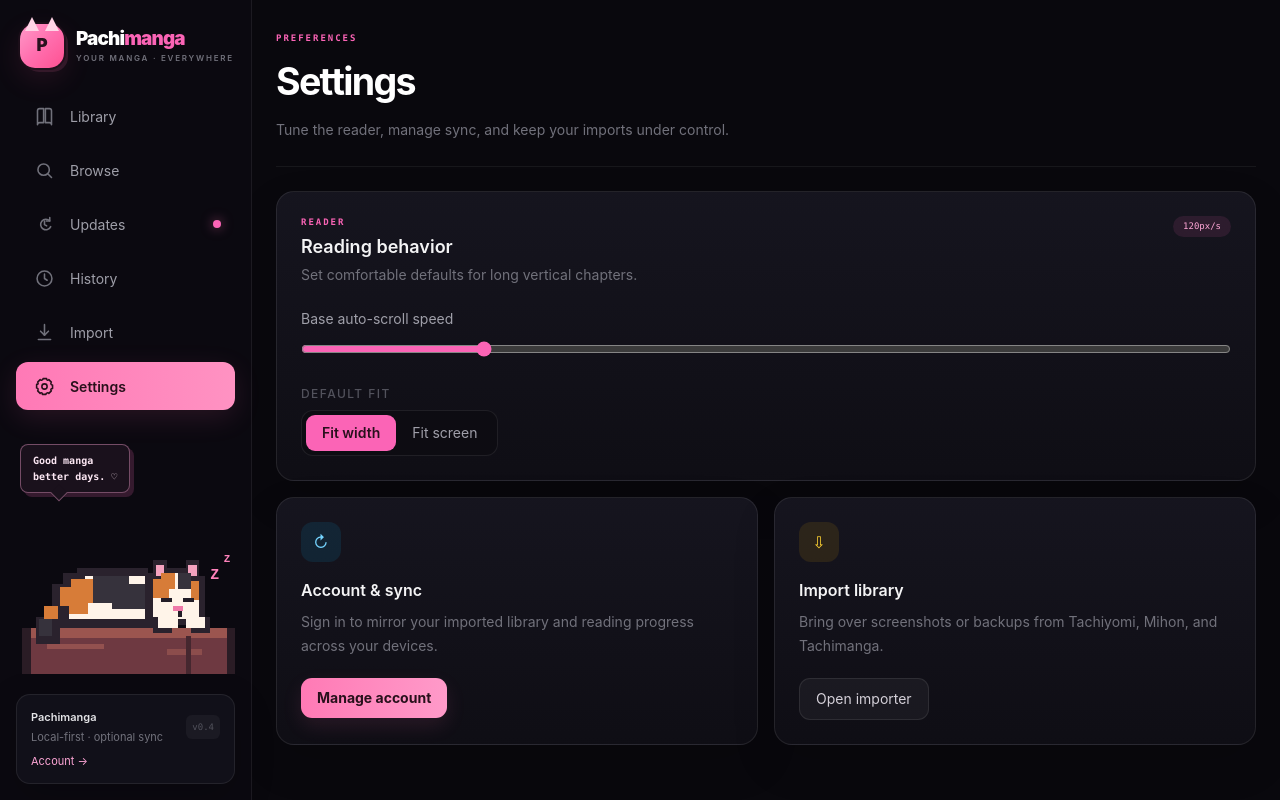
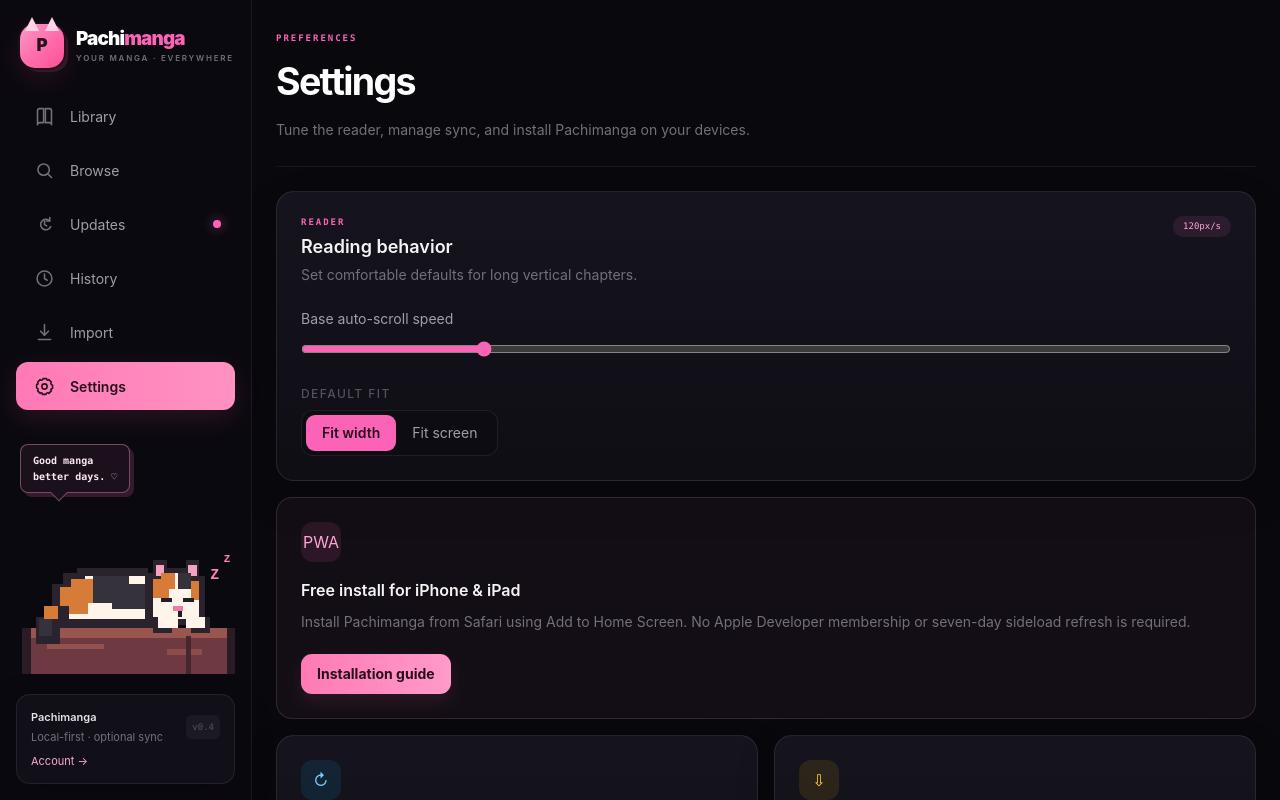
Before and after one commit to frogidev/pachimanga, a Next.js app: page /settings in a window 1280 px wide. Shown: the top 800 px of the page. Built offline with nearby package versions, Linux system fonts and the light colour scheme.

Commit message:
feat: surface free PWA installation in settings

```diff
--- a/src/app/settings/page.tsx
+++ b/src/app/settings/page.tsx
@@ -20,7 +20,7 @@
 
   return (
     <div className="app-page max-w-4xl">
-      <PageHeading eyebrow="Preferences" title="Settings" subtitle="Tune the reader, manage sync, and keep your imports under control." />
+      <PageHeading eyebrow="Preferences" title="Settings" subtitle="Tune the reader, manage sync, and install Pachimanga on your devices." />
       <div className="mt-6 grid gap-4">
         <section className="surface-card p-5 sm:p-6">
           <div className="flex items-start justify-between gap-4">
@@ -54,6 +54,13 @@
           </div>
         </section>
 
+        <section className="rounded-2xl border border-pink-300/15 bg-pink-300/[.045] p-5 sm:p-6">
+          <div className="grid size-10 place-items-center rounded-xl bg-pink-400/10 text-pink-300">PWA</div>
+          <h2 className="mt-4 font-semibold text-zinc-100">Free install for iPhone & iPad</h2>
+          <p className="mt-2 text-sm leading-6 text-zinc-500">Install Pachimanga from Safari using Add to Home Screen. No Apple Developer membership or seven-day sideload refresh is required.</p>
+          <Link href="/install" className="button-primary mt-5 inline-flex px-4 py-2.5 text-sm">Installation guide</Link>
+        </section>
+
         <div className="grid gap-4 md:grid-cols-2">
           <section className="surface-card p-5 sm:p-6">
             <div className="grid size-10 place-items-center rounded-xl bg-sky-400/10 text-sky-300">↻</div>
```
